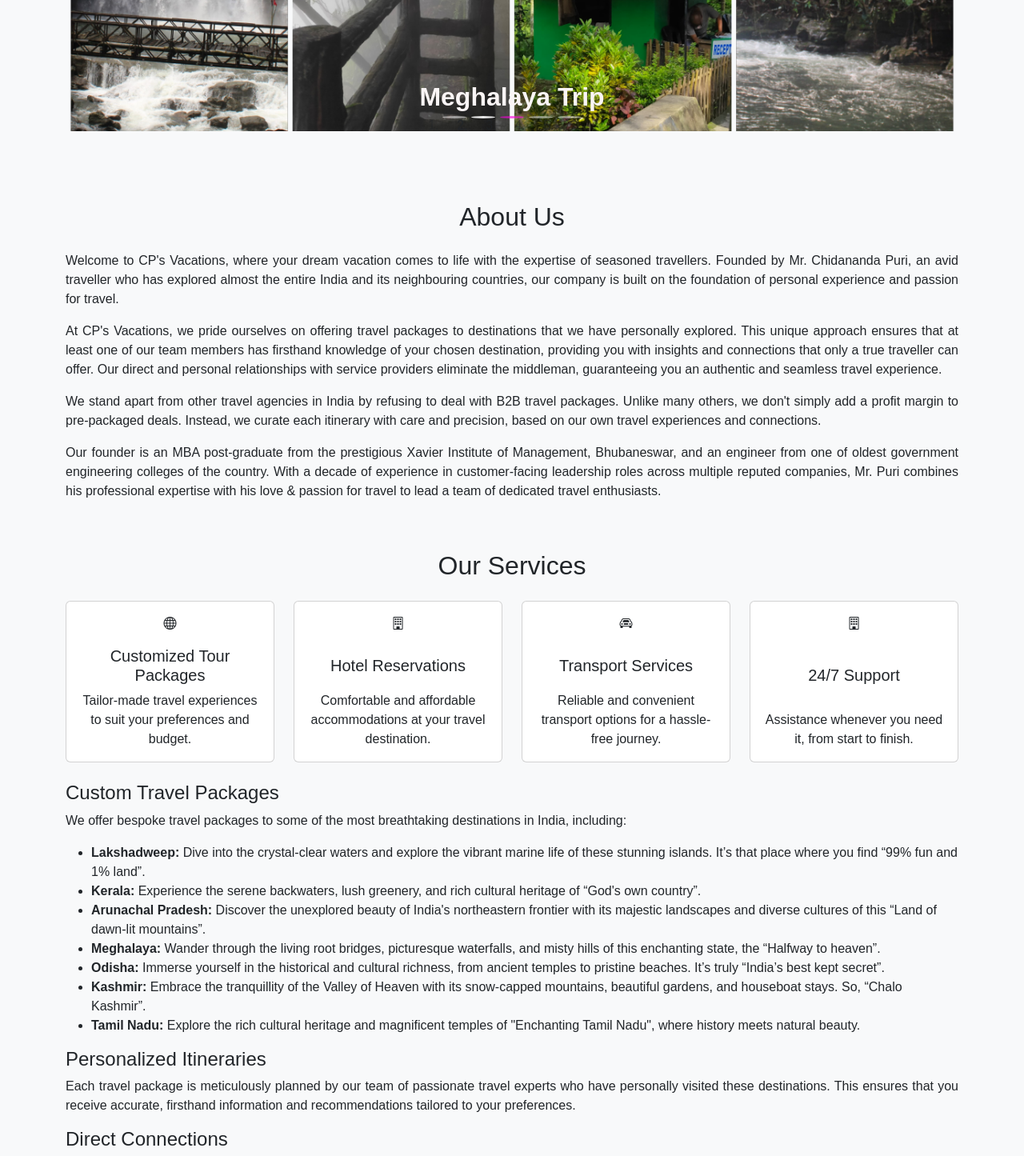
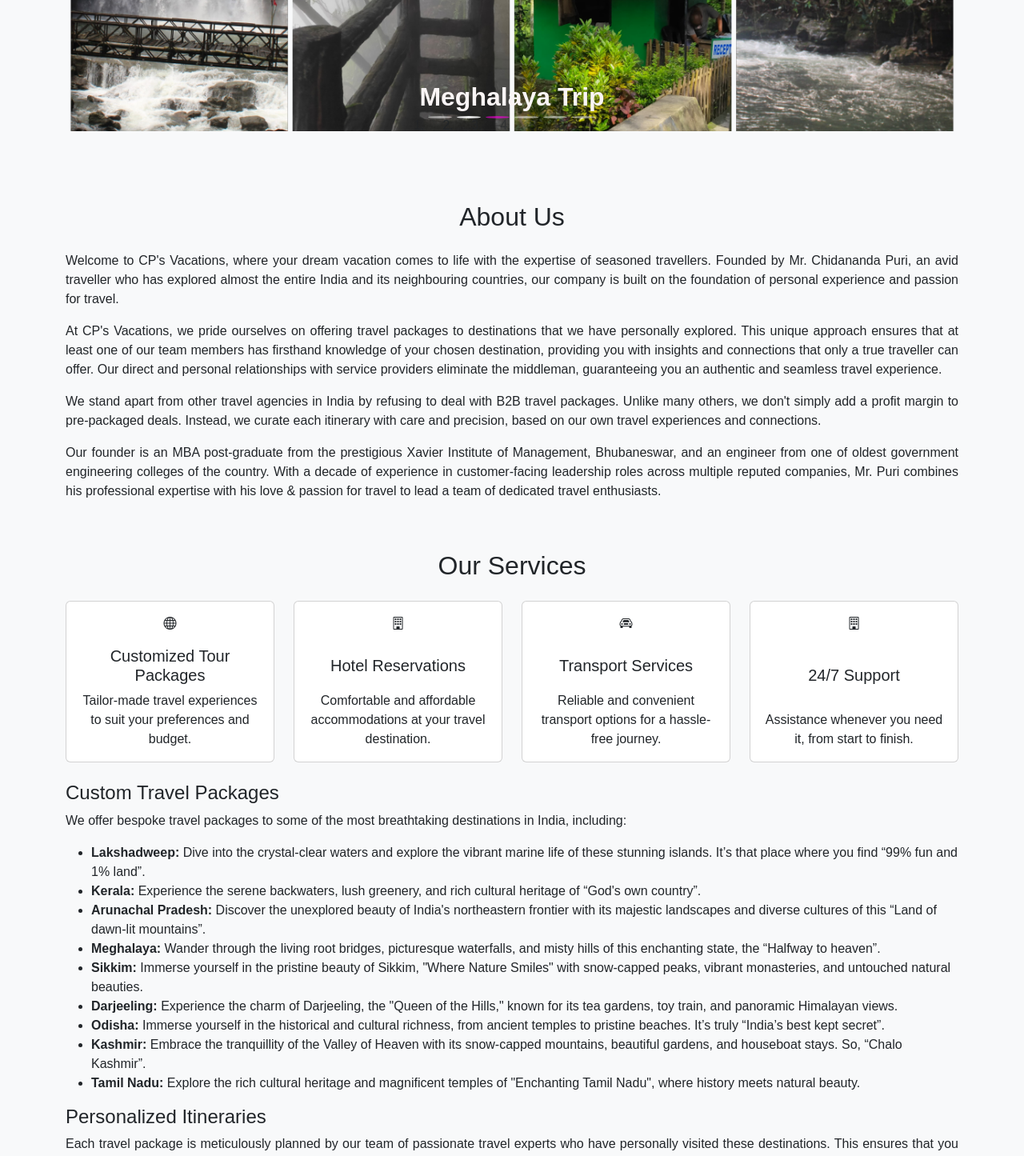
Before and after one commit to krupamay/cpsvacations, a React (Create React App) app: page / in a window 1280 px wide. Shown: the part 498-1943 px from the top of the page at 80% size. Built offline with nearby package versions, Linux system fonts and the light colour scheme.

Commit message:
Added Sikim and Darjeeling Trip

```diff
--- a/src/App.js
+++ b/src/App.js
@@ -14,9 +14,11 @@ import arunachalTrip from './assets/images/Arunachal_Collage_reduce2.png';
 import meghalayaTrip from './assets/images/Meghalaya_Collage_reduce2.png';
 import kashmirTrip from './assets/images/Kashmir_Collage_reduce2.png';
 import lakshdweepTrip from './assets/images/Lakshadweep_Collage_reduce2.png';
+import sikimTrip from './assets/images/Sikkim_Collage.png';
 import logo from './assets/images/Logo_final_transparent.png';
 import whatsappIcon from './assets/images/whatsapp-icon.png';
 import instagramIcon from './assets/images/instagram-icon.png';
+
 
 
 // Component for individual trip page
@@ -53,6 +55,11 @@ const vacations = [
     id: 5,
     tripName: 'Lakshadweep Trip',
     image: lakshdweepTrip
+  },
+  {
+    id: 6,
+    tripName: 'Sikkim Trip',
+    image: sikimTrip
   }
 ];
 
@@ -348,6 +355,12 @@ function App() {
                 <strong>Meghalaya:</strong> Wander through the living root bridges, picturesque waterfalls, and misty hills of this enchanting state, the “Halfway to heaven”.
               </li>
               <li>
+                <strong>Sikkim:</strong>  Immerse yourself in the pristine beauty of Sikkim, "Where Nature Smiles" with snow-capped peaks, vibrant monasteries, and untouched natural beauties.
+              </li>
+              <li>
+                <strong>Darjeeling:</strong> Experience the charm of Darjeeling, the "Queen of the Hills," known for its tea gardens, toy train, and panoramic Himalayan views.
+              </li>
+              <li>
                 <strong>Odisha:</strong> Immerse yourself in the historical and cultural richness, from ancient temples to pristine beaches. It’s truly “India’s best kept secret”.
               </li>
               <li>
@@ -405,7 +418,7 @@ function App() {
                   </div>
                   <div className="mb-3">
                     <label htmlFor="email" className="form-label">Email</label>
-                    <input  className="form-control" id="email" name="user_email" required />
+                    <input   className="form-control" id="email" name="user_email" required />
                   </div>
                   <div className="mb-3">
                     <label htmlFor="message" className="form-label">Message</label>
```
Also changed, not shown: src/assets/images/Sikkim_Collage.png (added).
